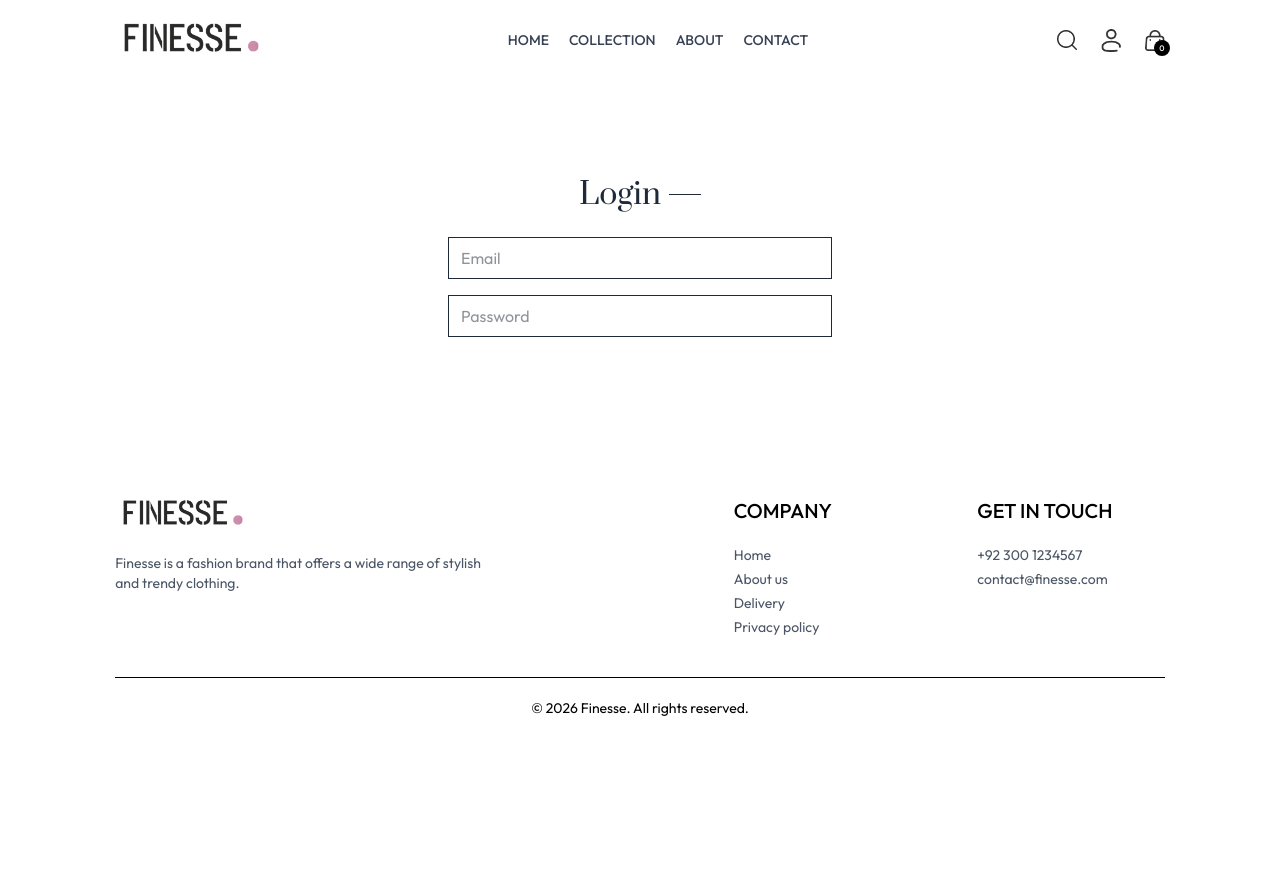
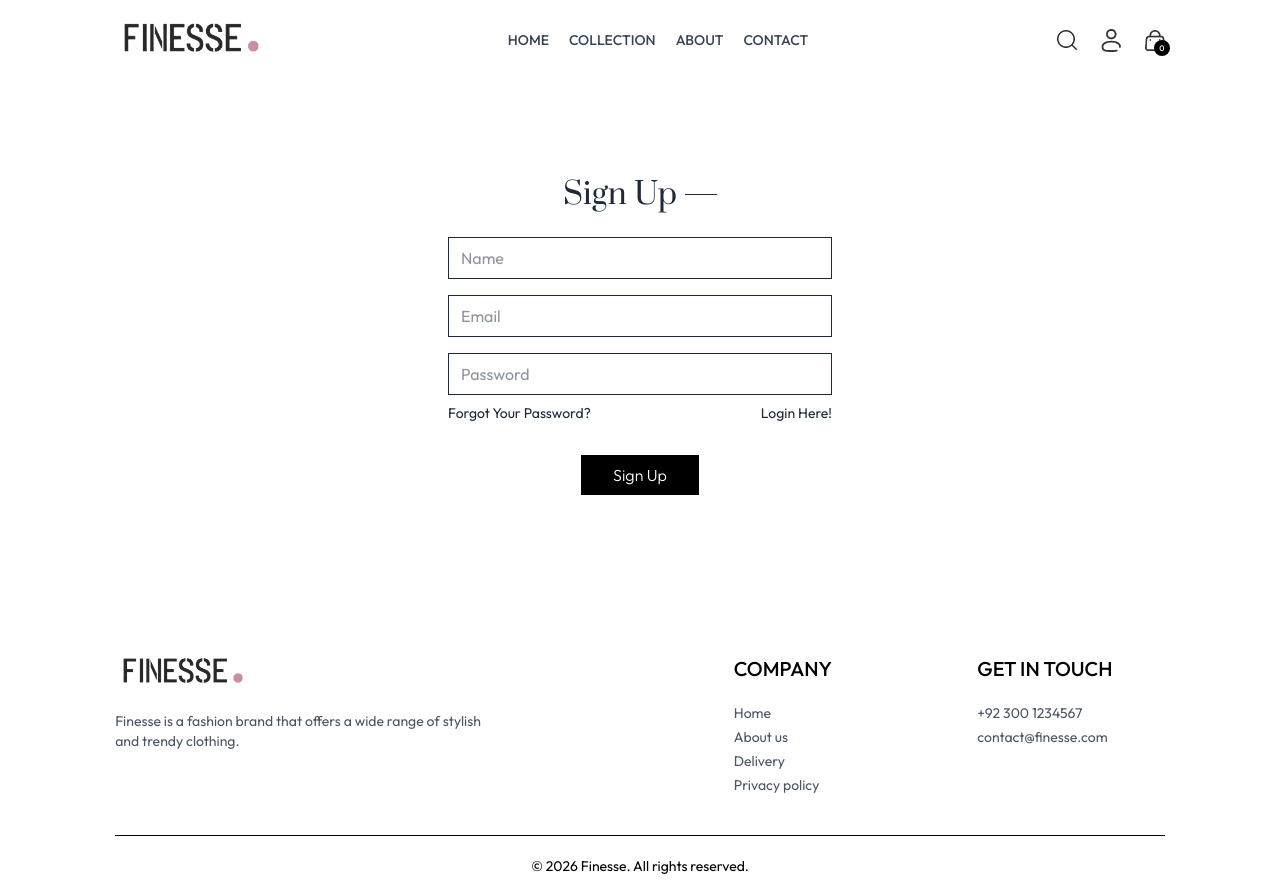
Before and after one commit to ZaryabAsifKhan/Ecommerce-App, a React (Vite) app in the folder frontend/: page /login in a window 1280 px wide. Before the commit the page ends 800 px from the top, so only its background shows below. Built offline with nearby package versions, Linux system fonts and the light colour scheme.

Commit message:
4:57 completed

```diff
--- a/frontend/src/pages/About.jsx
+++ b/frontend/src/pages/About.jsx
@@ -1,8 +1,21 @@
 import React from 'react'
+import Title from '../components/Title'
+import {assets} from '../assets/assets'
 
 const About = () => {
   return (
     <div>
+      <div className = 'text-2xl text-center pt-8 border-t'>
+        <Title text1 = "ABOUT" text2 = "US" />
+      </div>
+
+      <div className = 'my-10 flex flex-col md:flex-row gap-16'>
+        <img className = 'w-full md:max-w-112.5' src={assets.about_img} alt="about" />
+        <div className = 'flex flex-col justify-center gap-6 md:w-2/5 text-gray-600 '>
+
+        </div>
+
+      </div>
 
     </div>
   )
--- a/frontend/src/pages/Login.jsx
+++ b/frontend/src/pages/Login.jsx
@@ -1,13 +1,16 @@
 import React from 'react'
 import { useState } from 'react'
 const Login = () => {
-  const [currentState, setcurrentState] = useState('Login');
+  const [currentState, setcurrentState] = useState('Sign Up');
 
+  const onSubmitHandler = async (e)=>{
+    e.preventDefault();
+  }
 
 
 
   return (
-    <form className = 'flex flex-col items-center w-[90%] sm:max-w-96 m-auto mt-14 gap-4 text-gray-800'>
+    <form onSubmit={onSubmitHandler} className = 'flex flex-col items-center w-[90%] sm:max-w-96 m-auto mt-14 gap-4 text-gray-800'>
       <div className = 'inline-flex items-center gap-2 mb-2 mt-10'>
         <p className='prata-regular text-3xl'>{currentState}</p>
         <hr className = 'border-none h-[1.5px] w-8 bg-gray-800'/>
@@ -15,6 +18,15 @@ const Login = () => {
       {currentState !== 'Login' && <input type ='text' className='w-full px-3 py-2 border border-gray-800' placeholder ='Name' required />}
       <input type ='email' className='w-full px-3 py-2 border border-gray-800' placeholder ='Email' required />
       <input type ='password' className='w-full px-3 py-2 border border-gray-800' placeholder ='Password' required />
+      <div className = 'w-full flex justify-between text-sm -mt-2'>
+        <p className = 'cursor-pointer'>Forgot Your Password?</p>
+          {
+            currentState === 'Login'
+            ? <p onClick={()=>setcurrentState('Sign Up')} className='cursor-pointer'>Create account</p>
+            : <p onClick={()=>setcurrentState('Login')} className='cursor-pointer'>Login Here!</p>
+          }
+      </div>
+      <button className='bg-black text-white font-light px-8 py-2 mt-4 cursor-pointer hover:bg-gray-800'>{currentState === 'Login' ? 'Sign In': 'Sign Up'}</button>
     </form>
   )
 }
```
